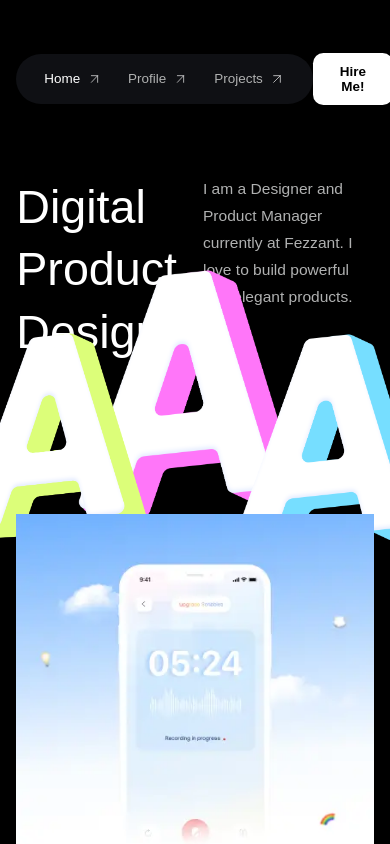
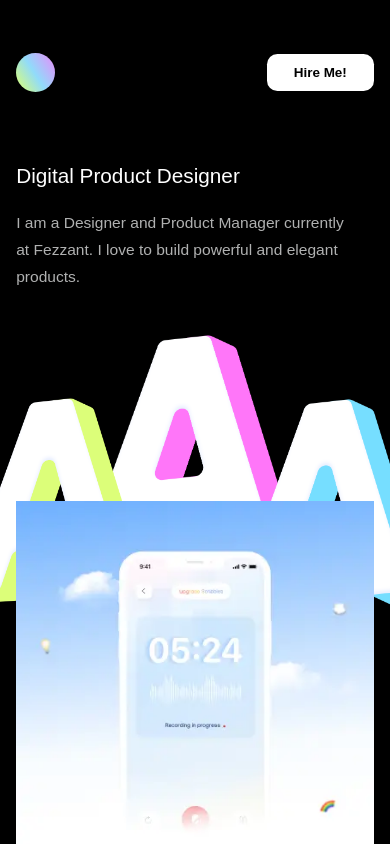
Before and after one commit to cyberkillua/abdyfolio, a React (Vite) app: page / in a window 390 px wide. Shown: the top 844 px of the page. Built offline with nearby package versions, Linux system fonts and the light colour scheme; a web font is replaced by a local one.

Commit message:
integrated media query on home

```diff
--- a/src/components/navbar/navbar.scss
+++ b/src/components/navbar/navbar.scss
@@ -28,6 +28,10 @@
         padding: 1.7rem 2.7rem;
         gap: toRem(40);
         border-radius: toRem(73);
+
+        @include mobile{
+            display: none;
+        }
     }
 
     a{
--- a/src/pages/home/home.jsx
+++ b/src/pages/home/home.jsx
@@ -1,6 +1,6 @@
 import Navbar from '../../components/navbar/navbar';
 import ReturnBtn from '../../components/returnUp/returnUpBtn';
-import { useEffect } from 'react';
+import useWindowSize from '../../hooks/useWindowSize';
 import scroll from "../../animations/scroll";
 import PageTransition from "../../components/page-transition/pageTransition"
 import './home.scss'
@@ -8,7 +8,7 @@ import { Link } from 'react-router-dom';
 
 const Home = () => {
     scroll()
-
+    const { isDesktop } = useWindowSize()
     const Backgrounds = [
         {
             path: "/GOAT_1.png"
@@ -63,7 +63,7 @@ const Home = () => {
         <main className="home_container">
             <Navbar />
             <section className="hero" >
-                <h2 className="hero_header header--2">Digital<br></br>Product Designer</h2>
+                <h2 className="hero_header header--2">Digital{ isDesktop && (<br></br>)} Product Designer</h2>
                 <p className="paragraph--2 hero_text">
                     I am a Designer and Product Manager currently at Fezzant.
                     I love to build powerful and elegant products.
--- a/src/pages/home/home.scss
+++ b/src/pages/home/home.scss
@@ -25,6 +25,11 @@
             height: 40vh;
         }
 
+        @include mobile{
+            justify-content: flex-start;
+            gap: 2rem;
+            flex-direction: column;
+        }
         .hero_header{
             height: fit-content;
         }
@@ -94,7 +99,7 @@
         width: 40%;
 
         @include mobile {
-            top: toRem(500);
+            top: toRem(600);
         }
 
         img {
@@ -123,7 +128,7 @@
         }
 
         @include mobile {
-            top: toRem(400);
+            top: toRem(500);
         }
 
     }
--- a/src/styles/base/_generics.scss
+++ b/src/styles/base/_generics.scss
@@ -77,6 +77,11 @@ span.word_wrap {
     font-size: 4.5rem;
     line-height: 6rem;
     font-weight: 300;
+
+    @include mobile{
+        font-size: 2rem;
+        line-height: 2.5rem;
+    }
 }
 
 .paragraph--4 {
```
